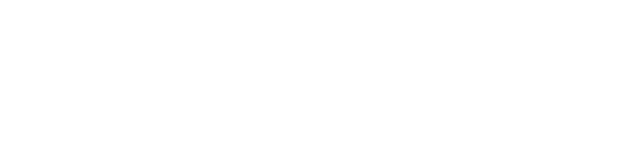
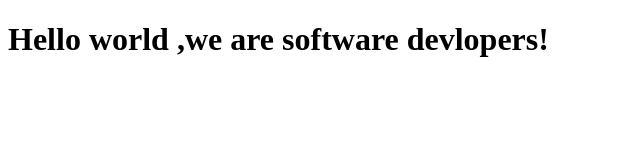
Before and after one commit to tsigewossne/For-Review, a plain HTML site: page index.html in a window 1280 px wide. Shown: the whole page, without its empty margins (0-640 px from the left). Drawn offline with Linux system fonts and the light colour scheme; files that its build step writes are made by us from their sources; files whose address does not match are found by name.

Commit message:
Update index.html

```diff
--- a/index.html
+++ b/index.html
@@ -21,6 +21,7 @@
     - The freeCodeCamp Team
 
     -->
+    <h1>Hello world ,we are software devlopers!</h1>
     <script  src="js/index.js"></script>
   </body>
 </html>
```
